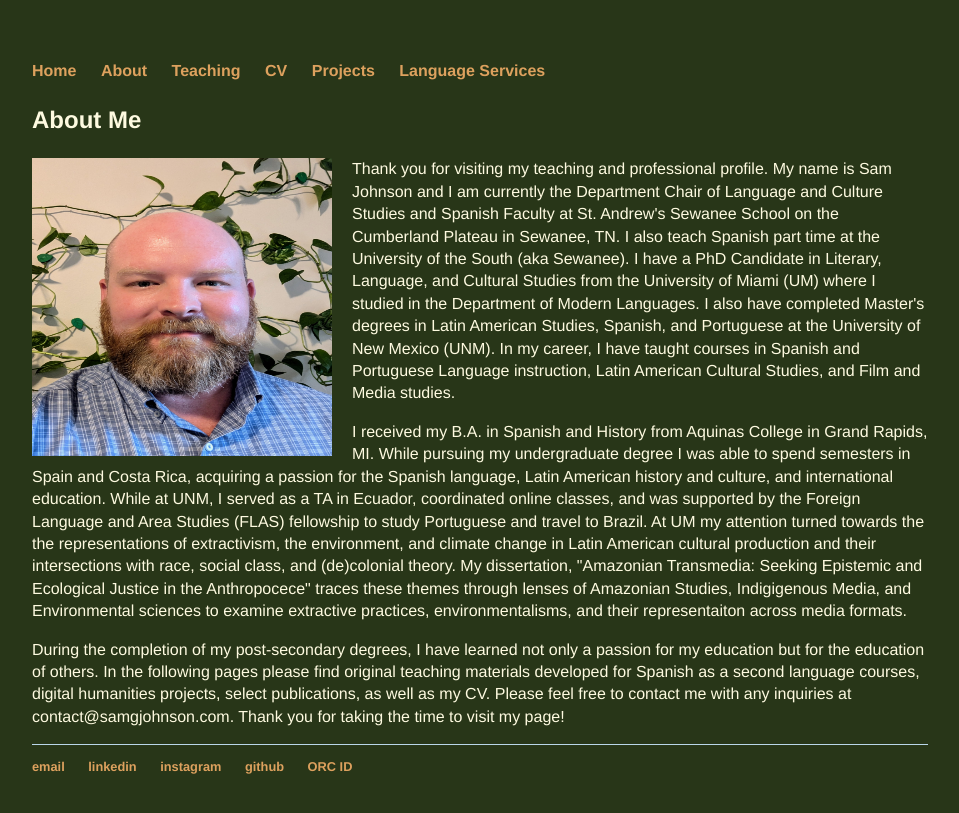
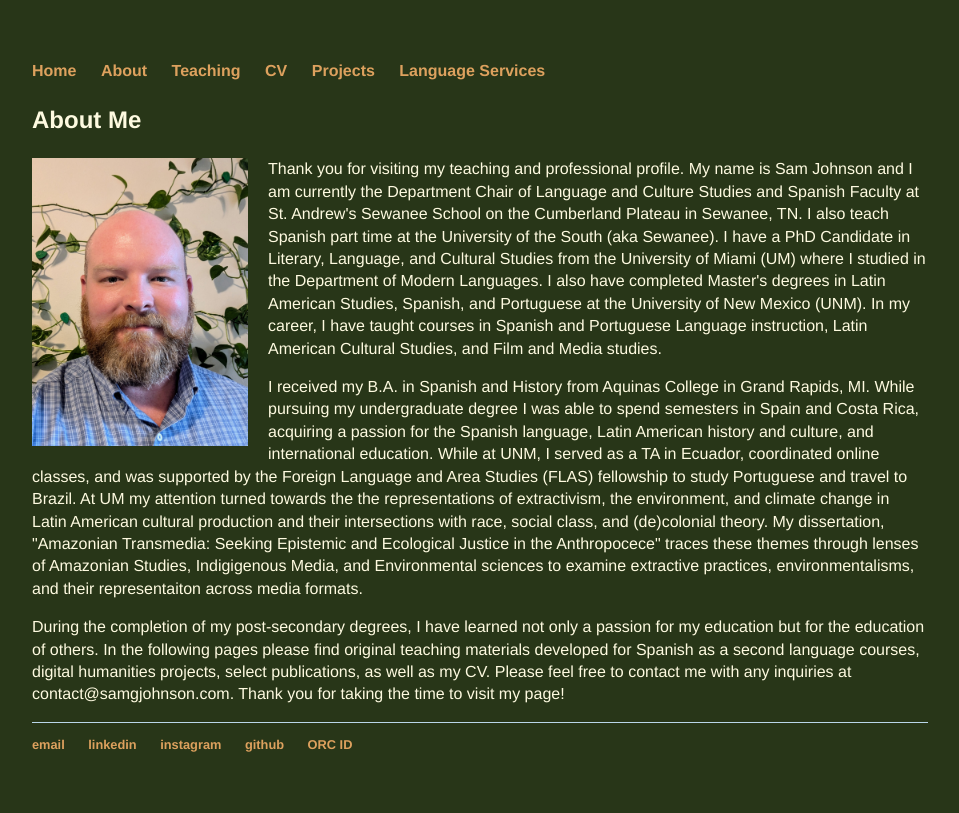
Before and after one commit to samgjohnson/samgjohnson.github.io, a Jekyll site: the page built from about/index.html, in a window 1280 px wide. Shown: the top 813 px of the page, without its empty margins (160-1119 px from the left). Built offline with Jekyll 4.4.1, drawn with Linux system fonts in a browser that asks for light colours.

Commit message:
Update index.html

```diff
--- a/about/index.html
+++ b/about/index.html
@@ -3,7 +3,7 @@
 title: About Me
 ---
 <h3>About Me </h3>
-<img src="/assets/sjohnson-headshot.jpg" align="left" style="padding: 0px 20px 0px 0px; width:300px;height:298px"><p>Thank you for visiting my teaching and professional profile. My name is Sam Johnson and I am currently the Department Chair of Language and Culture Studies and Spanish Faculty at St. Andrew's Sewanee School on the Cumberland Plateau in Sewanee, TN. I also teach Spanish part time at the University of the South (aka Sewanee). I have a PhD Candidate in Literary, Language, and Cultural Studies from the University of Miami (UM) where I studied in the Department of Modern Languages. I also have completed Master's degrees in Latin American Studies, Spanish, and Portuguese at the University of New Mexico (UNM). In my career, I have taught courses in Spanish and Portuguese Language instruction, Latin American Cultural Studies, and Film and Media studies. </p>
+<img src="/assets/sjohnson-headshot.jpg" align="left" style="padding: 0px 20px 0px 0px; width:216px;height:287.7px"><p>Thank you for visiting my teaching and professional profile. My name is Sam Johnson and I am currently the Department Chair of Language and Culture Studies and Spanish Faculty at St. Andrew's Sewanee School on the Cumberland Plateau in Sewanee, TN. I also teach Spanish part time at the University of the South (aka Sewanee). I have a PhD Candidate in Literary, Language, and Cultural Studies from the University of Miami (UM) where I studied in the Department of Modern Languages. I also have completed Master's degrees in Latin American Studies, Spanish, and Portuguese at the University of New Mexico (UNM). In my career, I have taught courses in Spanish and Portuguese Language instruction, Latin American Cultural Studies, and Film and Media studies. </p>
 <p>I received my B.A. in Spanish and History from Aquinas College in Grand Rapids, MI. While pursuing my undergraduate degree I was able to spend semesters in Spain and Costa Rica, acquiring a passion for the Spanish language, Latin American history and culture, and international education. While at UNM, I served as a TA in Ecuador, coordinated online classes, and was supported by the Foreign Language and Area Studies (FLAS) fellowship to study Portuguese and travel to Brazil. At UM my attention turned towards the the representations of extractivism, the environment, and climate change in Latin American cultural production and their intersections with race, social class, and (de)colonial theory. My dissertation, "Amazonian Transmedia: Seeking Epistemic and Ecological Justice in the Anthropocece" traces these themes through lenses of Amazonian Studies, Indigigenous Media, and Environmental sciences to examine extractive practices, environmentalisms, and their representaiton across media formats.</p>
 <p> During the completion of my post-secondary degrees, I have learned not only a passion for my education but for the education of others. In the following pages please find original teaching materials developed for Spanish as a second language courses, digital humanities projects, select publications, as well as my CV.
 Please feel free to contact me with any inquiries at contact@samgjohnson.com. Thank you for taking the time to visit my page!</p>
```
